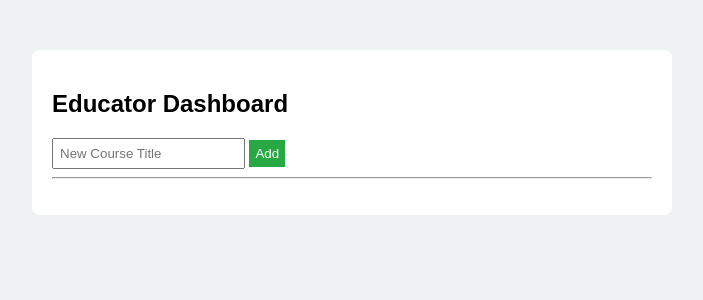
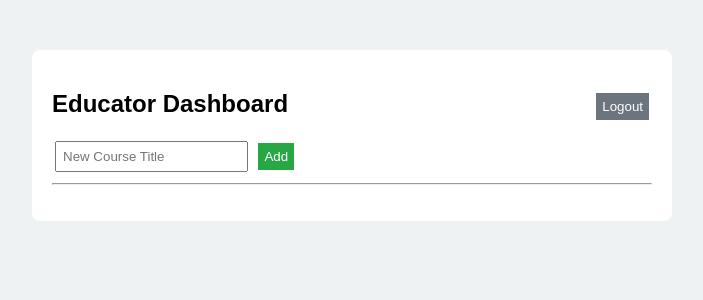
Before and after one commit to fatinajwaabuhassan-me/lms-edu, a Flask app: page /educator in a window 1280 px wide. Shown: the top 300 px of the page, without its empty margins (288-991 px from the left). Run offline with Flask 3, Linux system fonts and the light colour scheme; the visitor is signed in with stand-in values (Sample User, id 1).

Commit message:
update new

```diff
--- a/app.py
+++ b/app.py
@@ -28,6 +28,10 @@ def educator():
         return redirect("/")
     return render_template("educator.html", courses=courses)
 
+@app.route("/logout")
+def logout():
+    session.clear()
+    return redirect("/")
 
 # ---------------- ADD COURSE ----------------
 @app.route("/add_course", methods=["POST"])
--- a/templates/educator.html
+++ b/templates/educator.html
@@ -5,14 +5,21 @@
     <style>
         body { font-family: Arial; background: #eef2f3; }
         .container { width: 600px; margin: 50px auto; background: white; padding: 20px; border-radius: 8px; }
-        input, button { padding: 6px; }
-        button { background: #28a745; color: white; border: none; }
+        input, button { padding: 6px; margin: 3px; }
+        button { background: #28a745; color: white; border: none; cursor: pointer; }
         .delete { background: #dc3545; }
+        .logout { background: #6c757d; float: right; }
     </style>
 </head>
 <body>
 <div class="container">
-    <h2>Educator Dashboard</h2>
+    <h2>
+        Educator Dashboard
+         <!-- LOGOUT BUTTON -->
+        <a href="/logout">
+            <button class="logout">Logout</button>
+        </a>
+    </h2>
 
     <!-- ADD -->
     <form action="/add_course" method="post">
```
Also changed, not shown: templates/learner.html (+7 -1 lines).
